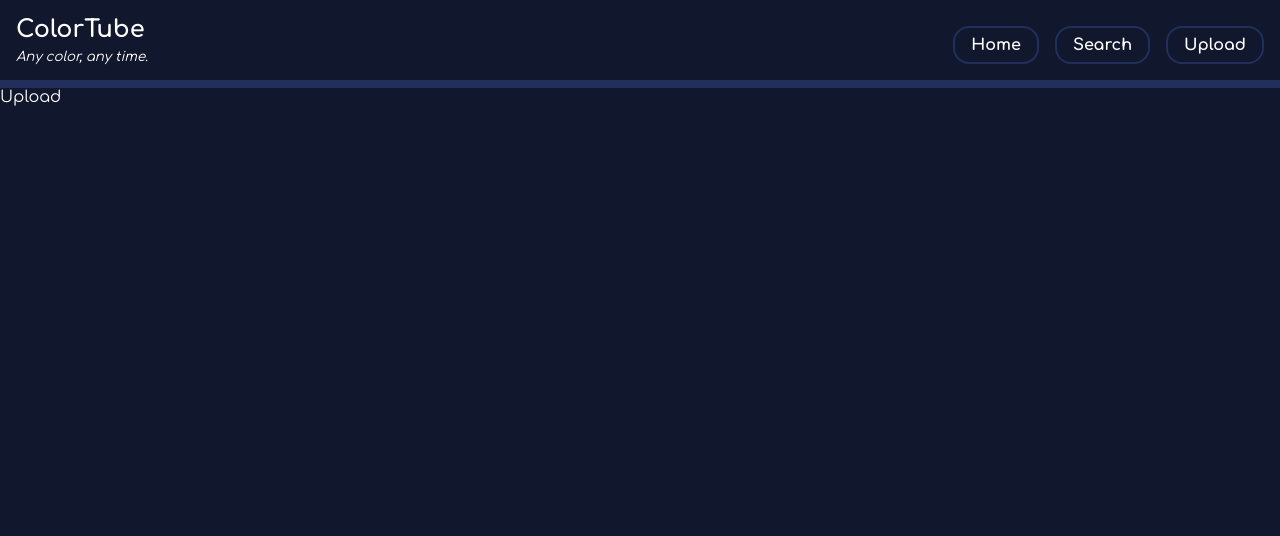
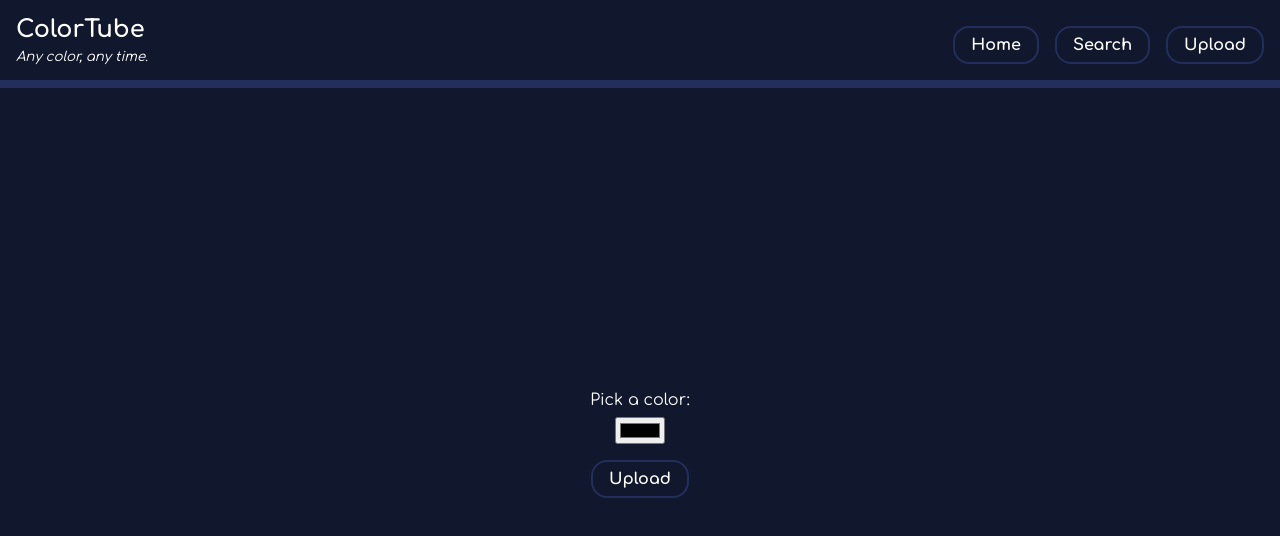
Before and after one commit to AxiDreamdragon/colortube, a React (Vite) app: page /upload in a window 1280 px wide. Shown: the top 536 px of the page. Built offline with nearby package versions, Linux system fonts and the light colour scheme.

Commit message:
Implement color uploading

```diff
--- a/src/Search.tsx
+++ b/src/Search.tsx
@@ -11,7 +11,6 @@ function Search() {
 	}
 
 	const onSearch = () => {
-		console.log('yo');
 		const { r, g, b } = parseHex(color);
 		window.location.href = `/search/${r}/${g}/${b}`;
 	}
--- a/src/Upload.tsx
+++ b/src/Upload.tsx
@@ -1,5 +1,38 @@
+import { useState } from "react";
+
+// Pretty much the same as Search, tbh
 function Upload() {
-	return <div>Upload</div>;
+	const [color, setColor] = useState("#000000");
+
+	const parseHex = (hex: string) => {
+		const r = parseInt(hex.slice(1, 3), 16);
+		const g = parseInt(hex.slice(3, 5), 16);
+		const b = parseInt(hex.slice(5, 7), 16);
+		return { r, g, b };
+	}
+
+	const onUpload = async () => {
+		const { r, g, b } = parseHex(color);
+
+		const params = new URLSearchParams({
+			red: r.toString(),
+			green: g.toString(),
+			blue: b.toString(),
+		});
+
+		const response = await fetch(`/api/post-color.php?${params}`, { method: 'POST' });
+		const json = await response.json();
+		const newId = json.id;
+
+		window.location.href = `/color/${newId}`;
+	}
+
+	return (<div className="upload">
+		<label className="color-upload-label">Pick a color: <br />
+			<input type="color" value={color} onChange={(e) => setColor(e.target.value)} />
+		</label>
+		<button onClick={onUpload}>Upload</button>
+	</div>);
 }
 
 export default Upload;
--- a/src/index.css
+++ b/src/index.css
@@ -120,7 +120,8 @@ button:hover {
   transition: color 0.5s ease-in-out;
 }
 
-.search {
+.search,
+.upload {
   display: flex;
   flex-direction: column;
   flex: 1;
@@ -129,7 +130,8 @@ button:hover {
   gap: 1rem;
 }
 
-.color-search-label {
+.color-search-label,
+.color-upload-label {
   gap: .5rem;
   display: flex;
   flex-direction: column;
```
Also changed, not shown: 1 other file (tests, documents, lock files or other folders).
